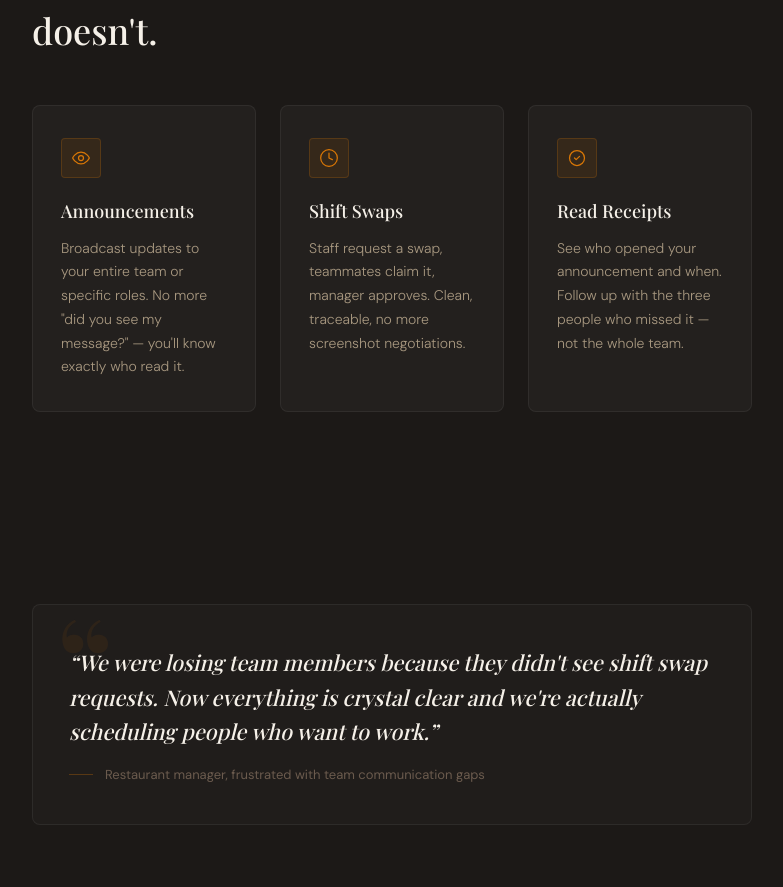
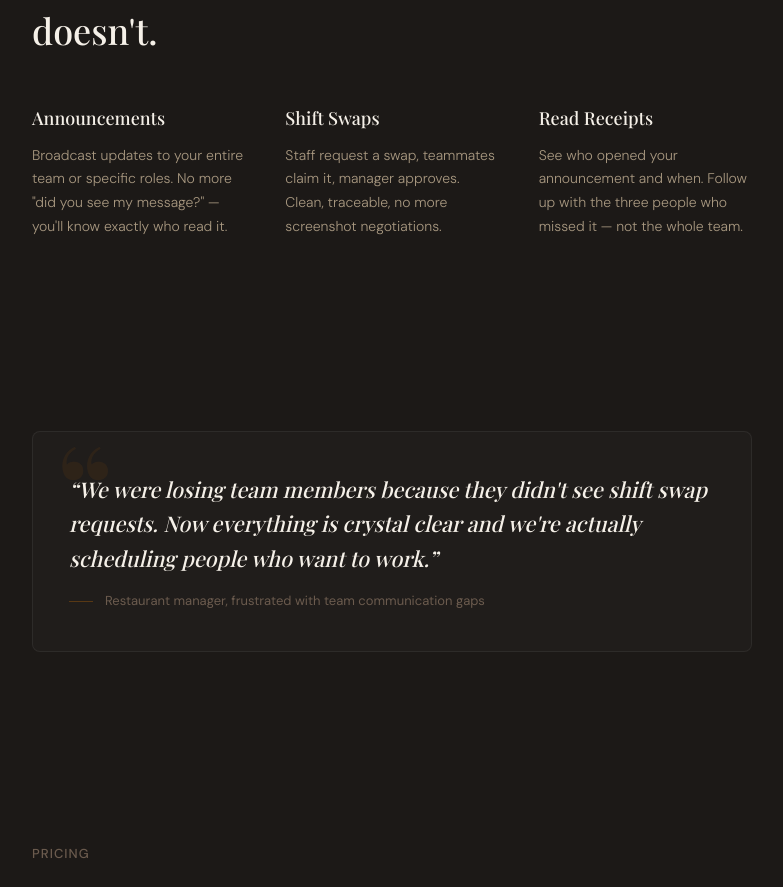
Before and after one commit to withinreachintl-coder/wri-staff-comms, a Next.js app: page / in a window 1280 px wide. Shown: the part 979-1866 px from the top of the page, without its empty margins (248-1031 px from the left). Built offline with nearby package versions, Linux system fonts and the light colour scheme.

Commit message:
fix: features grid to 3 columns, simplify card styling

```diff
--- a/app/page.tsx
+++ b/app/page.tsx
@@ -173,7 +173,7 @@ export default function LandingPage() {
           Everything your team needs. Nothing it doesn&apos;t.
         </h2>
 
-        <div className="grid md:grid-cols-3 gap-6">
+        <div style={{ display: 'grid', gridTemplateColumns: 'repeat(3, 1fr)', gap: '40px' }}>
           {[
             {
               icon: (
@@ -203,32 +203,8 @@ export default function LandingPage() {
               body: 'See who opened your announcement and when. Follow up with the three people who missed it — not the whole team.',
             },
           ].map((feature, i) => (
-            <div
-              key={i}
-              style={{
-                background: 'rgba(255,255,255,0.03)',
-                border: '1px solid rgba(255,255,255,0.06)',
-                borderRadius: '8px',
-                padding: '32px 28px',
-                transition: 'border-color 0.25s ease',
-              }}
-              className="hover:!border-[rgba(217,119,6,0.15)]"
-            >
-              <div
-                style={{
-                  width: '40px',
-                  height: '40px',
-                  background: 'rgba(217,119,6,0.1)',
-                  border: '1px solid rgba(217,119,6,0.2)',
-                  borderRadius: '4px',
-                  display: 'flex',
-                  alignItems: 'center',
-                  justifyContent: 'center',
-                  marginBottom: '20px',
-                }}
-              >
-                {feature.icon}
-              </div>
+            <div key={i}>
+
               <h3
                 style={{
                   fontFamily: 'var(--font-playfair), "Playfair Display", serif',
```
